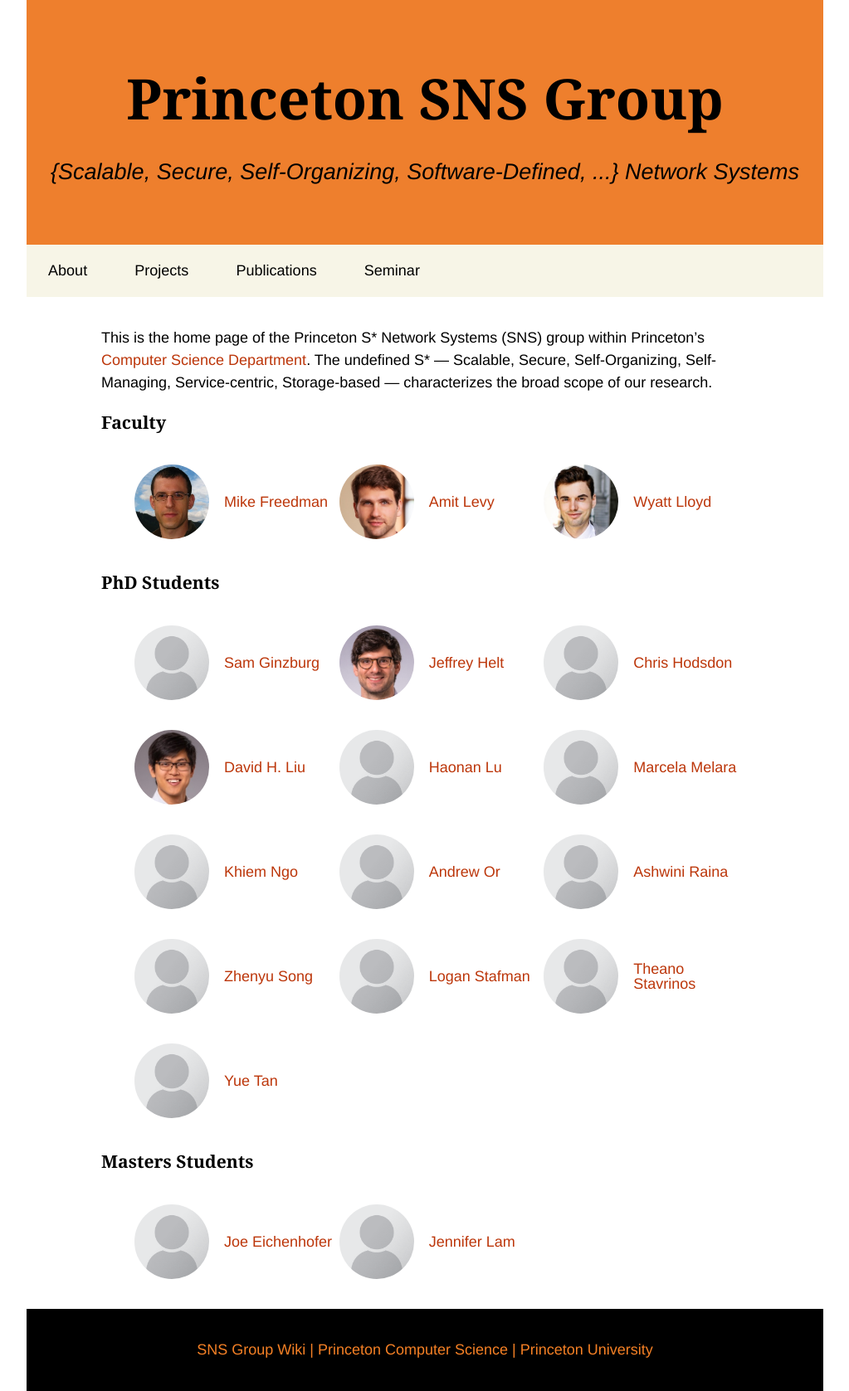
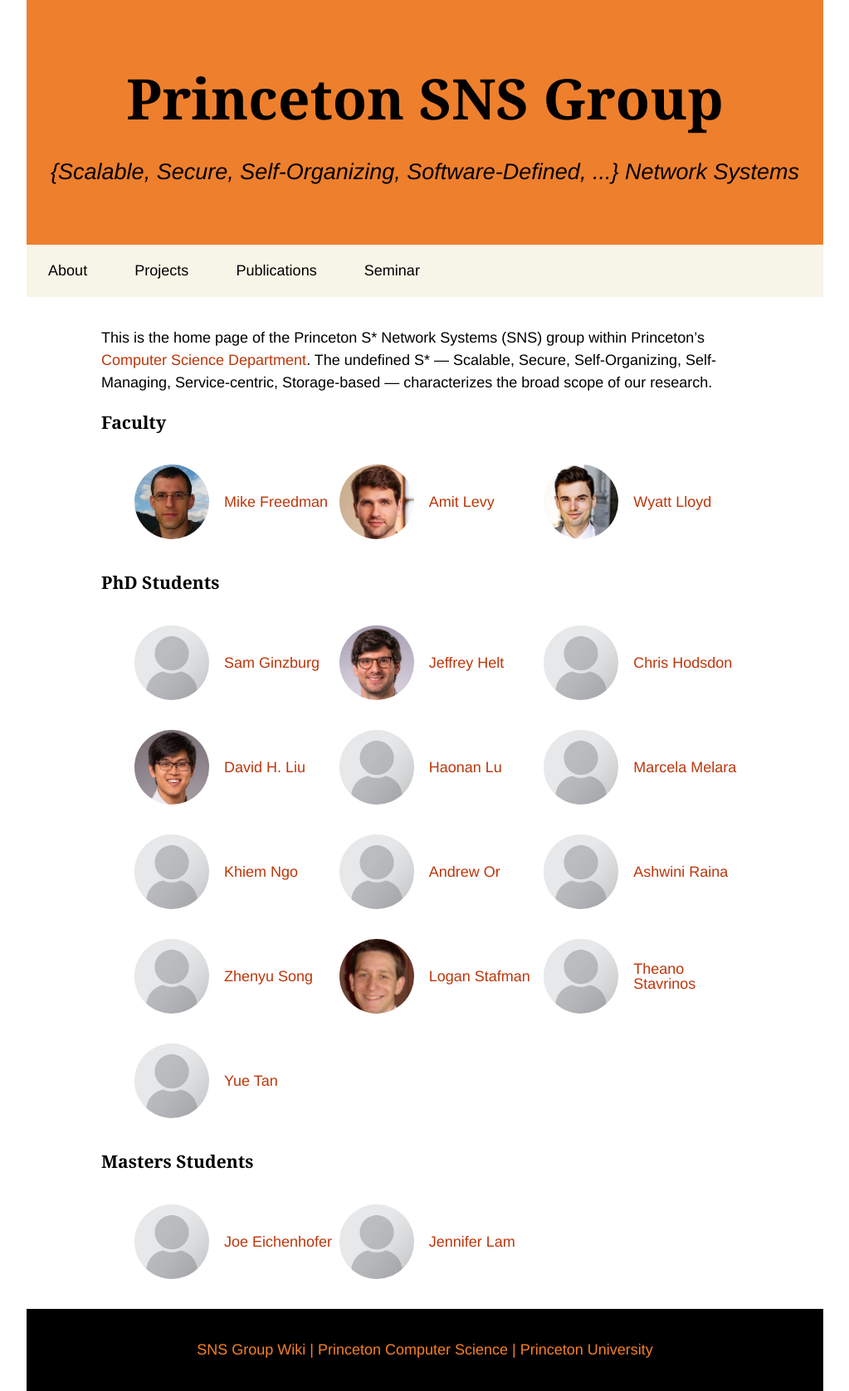
Before and after one commit to princeton-sns/www, a Jekyll site: the page built from home.md, in a window 1280 px wide. Shown: the whole page at 83% size, without its empty margins (128-1151 px from the left). Built offline with Jekyll 4.4.1, drawn with Linux system fonts in a browser that asks for light colours; some web fonts are replaced.

Commit message:
Adding 2008

```diff
--- a/_data/people.yml
+++ b/_data/people.yml
@@ -152,7 +152,7 @@
     type: phd
     active: true
     url: http://www.cs.princeton.edu/~stafman/
-    picture: /assets/img/people/placeholder.png
+    picture: /assets/img/people/stafman.jpg
 
   - first_name: Theano
     last_name: Stavrinos
```
Also changed, not shown: assets/img/people/stafman.jpg (added), 3 other files.
